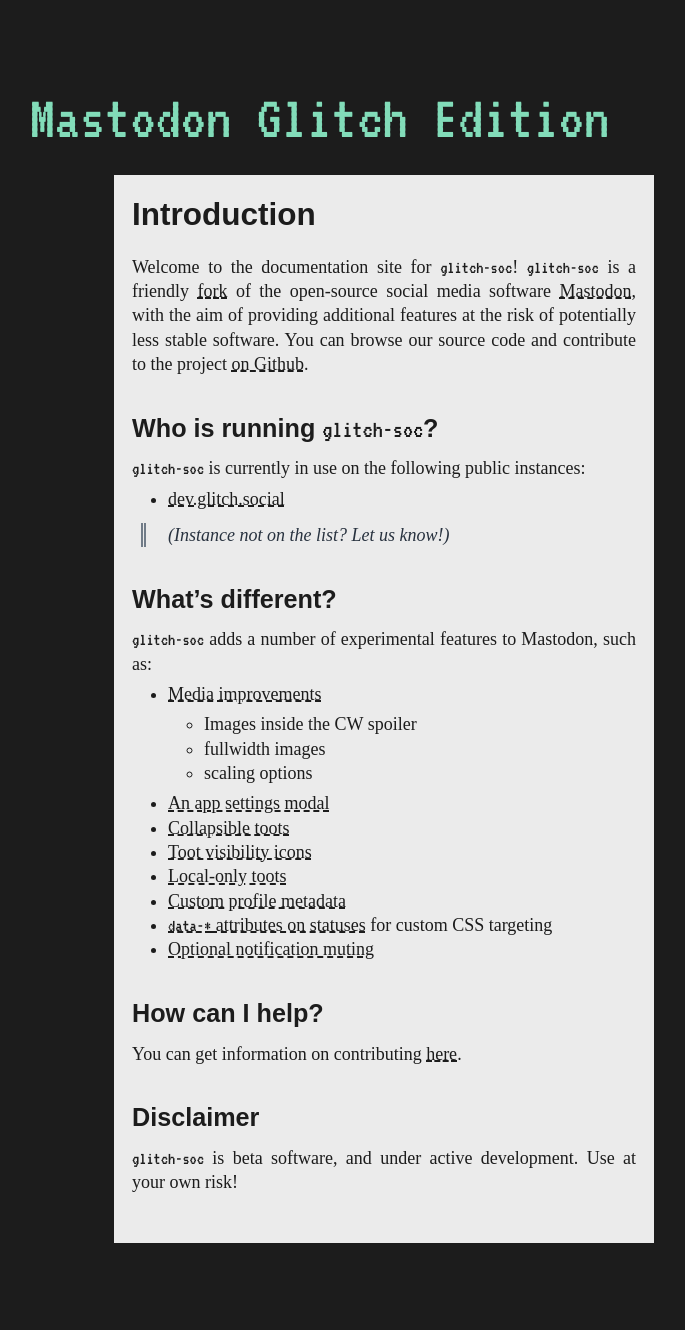
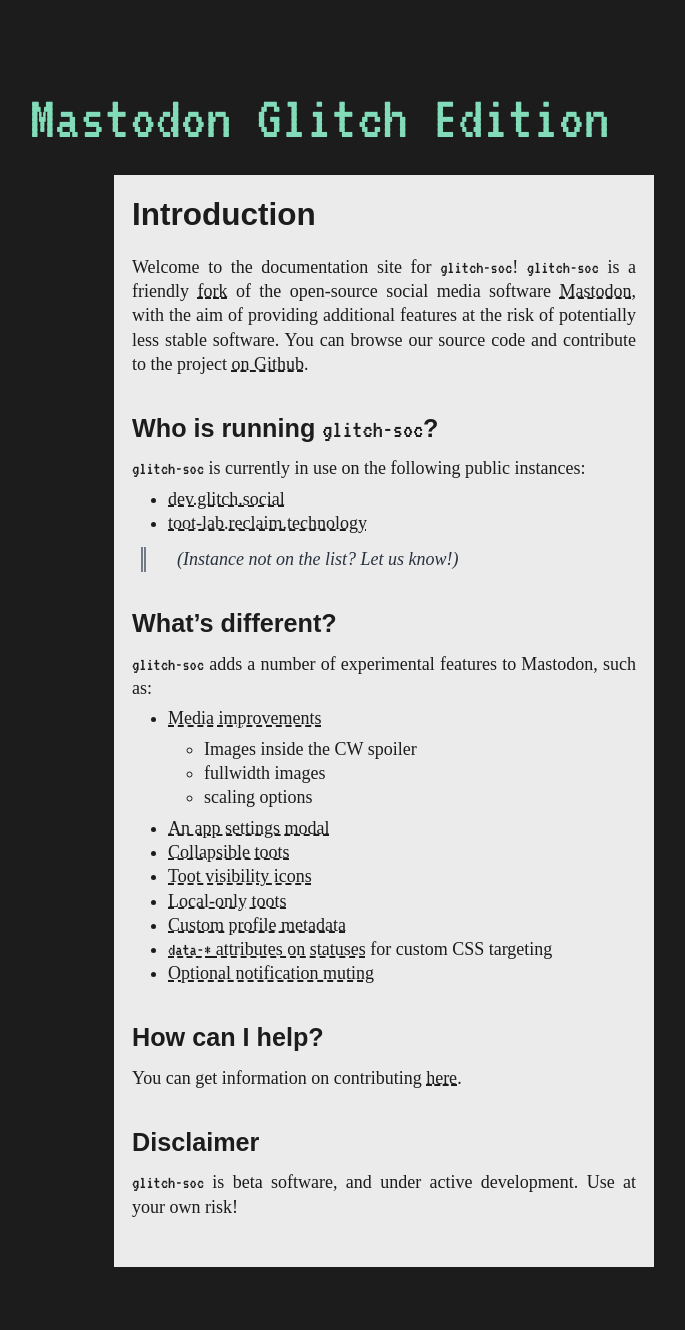
Before and after one commit to glitch-soc/docs, a Jekyll site: the page built from index.md, in a window 1280 px wide. Shown: the whole page, without its empty margins (256-941 px from the left). Built offline with Jekyll 4.4.1, drawn with Linux system fonts in a browser that asks for light colours; some web fonts are replaced; our own code applies the rules of GitHub Pages for plain Markdown files; before the commit the page ends 1306 px from its top, so only the background shows below that.

Commit message:
add toot-lab

```diff
--- a/index.md
+++ b/index.md
@@ -10,9 +10,10 @@ You can browse our source code and contribute to the project [on Github][glitch-
 
 `glitch-soc` is currently in use on the following public instances:
 
- -  [dev.glitch.social](https://dev.glitch.social/)
+ - [dev.glitch.social](https://dev.glitch.social/)
+ - [toot-lab.reclaim.technology](https://toot-lab.reclaim.technology/)
 
->   (Instance not on the list? Let us know!)
+>   (Instance not on the list? Let us know!)
 
 ###  What's different?
 
```
